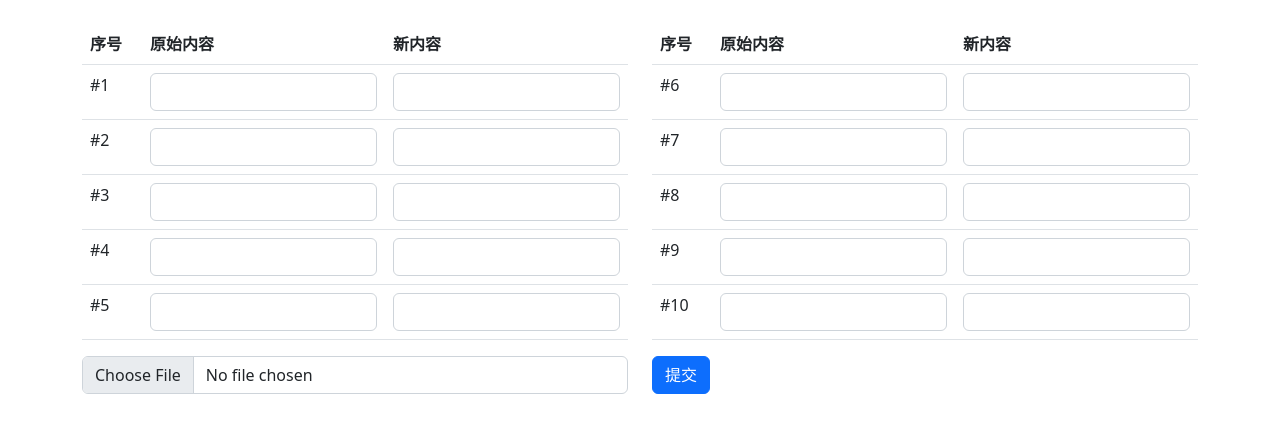
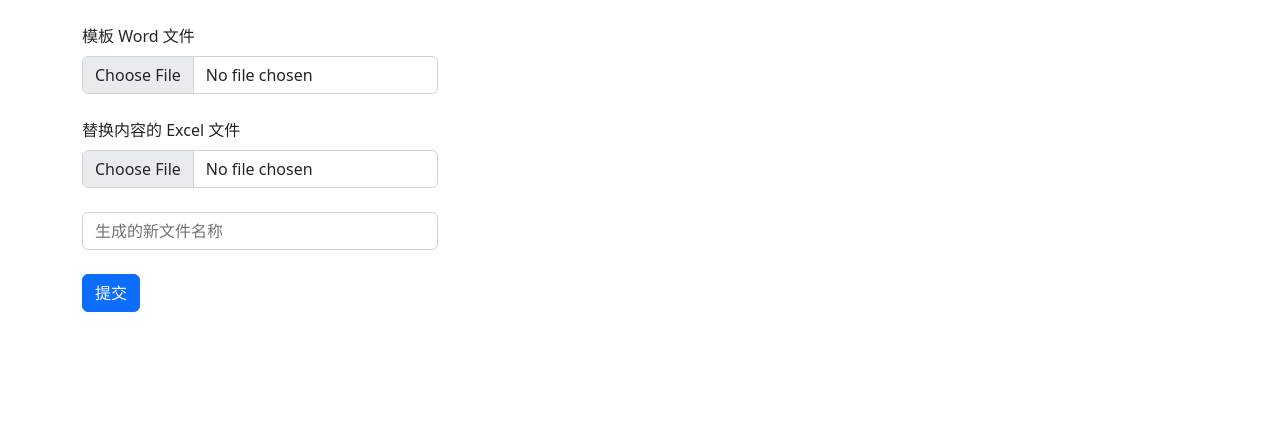
Before and after one commit to DeronW/lawyer-assistant, a Flask app: page /replace in a window 1280 px wide. Shown: the top 433 px of the page. Run offline with Flask 2, Linux system fonts and the light colour scheme; some libraries are stand-ins or nearby versions.

Commit message:
feat: add docx replacement

```diff
--- a/web/app.py
+++ b/web/app.py
@@ -1,6 +1,12 @@
-from flask import Flask, render_template, request
+from flask import Flask, render_template, request, flash, send_file
+from controllers.replace import gen_from_template
+from IPython import embed
+from werkzeug.wsgi import wrap_file
+from werkzeug.wrappers import Response
+from io import BytesIO
 
 app = Flask(__name__)
+app.config["SECRET_KEY"] = "the random string"
 
 
 @app.route("/")
@@ -15,14 +21,22 @@ def template():
 
 @app.route("/api/replace", methods=["POST"])
 def replace():
-    form = request.form
-    src1 = form.get("source1")
-    tar1 = form.get("target1")
     doc = request.files["docfile"]
+    xls = request.files["excelfile"]
 
-    print(src1, tar1)
-    print(doc)
-    return "123"
+    if doc.filename == "":
+        return render_template("replace.html", error="模板 Word 文件 不能为空")
+    if xls.filename == "":
+        return render_template("replace.html", error="替换内容的 Excel 文件 不能为空")
+
+    bs = gen_from_template(doc.stream, xls.stream)
+
+    return send_file(
+        bs,
+        mimetype="application/vnd.openxmlformats-officedocument.wordprocessingml.document",
+        as_attachment=True,
+        download_name="%s.docx" % (request.form["new_filename"] or doc.filename),
+    )
 
 
 if __name__ == "__main__":
--- a/web/requirements.txt
+++ b/web/requirements.txt
@@ -1,2 +1,4 @@
-flask==2.2.2
+flask==2.2.3
 python-docx==0.8.11
+openpyxl==3.1.2
+IPython==8.11.0
--- a/web/templates/replace.html
+++ b/web/templates/replace.html
@@ -1,133 +1,54 @@
 {% extends "layout.html" %} {% block body %}
 <br />
-<div class="container">
-  <form action="/api/replace" method="post" enctype="multipart/form-data">
-    <div class="row">
-      <div class="col">
-        <table class="table">
-          <thead>
-            <tr>
-              <th style="width: 60px">序号</th>
-              <th scope="col">原始内容</th>
-              <th scope="col">新内容</th>
-            </tr>
-          </thead>
-          <tbody>
-            <tr>
-              <td>#1</td>
-              <td>
-                <input name="source1" class="form-control" type="text" />
-              </td>
-              <td>
-                <input name="target1" class="form-control" type="text" />
-              </td>
-            </tr>
-            <tr>
-              <td>#2</td>
-              <td>
-                <input id="source1" class="form-control" type="text" />
-              </td>
-              <td>
-                <input id="target1" class="form-control" type="text" />
-              </td>
-            </tr>
-            <tr>
-              <td>#3</td>
-              <td>
-                <input id="source1" class="form-control" type="text" />
-              </td>
-              <td>
-                <input id="target1" class="form-control" type="text" />
-              </td>
-            </tr>
-            <tr>
-              <td>#4</td>
-              <td>
-                <input id="source1" class="form-control" type="text" />
-              </td>
-              <td>
-                <input id="target1" class="form-control" type="text" />
-              </td>
-            </tr>
-            <tr>
-              <td>#5</td>
-              <td>
-                <input id="source1" class="form-control" type="text" />
-              </td>
-              <td>
-                <input id="target1" class="form-control" type="text" />
-              </td>
-            </tr>
-          </tbody>
-        </table>
-      </div>
-      <div class="col">
-        <table class="table">
-          <thead>
-            <tr>
-              <th style="width: 60px">序号</th>
-              <th scope="col">原始内容</th>
-              <th scope="col">新内容</th>
-            </tr>
-          </thead>
-          <tbody>
-            <tr>
-              <td>#6</td>
-              <td>
-                <input id="source1" class="form-control" type="text" />
-              </td>
-              <td>
-                <input id="target1" class="form-control" type="text" />
-              </td>
-            </tr>
-            <tr>
-              <td>#7</td>
-              <td>
-                <input id="source1" class="form-control" type="text" />
-              </td>
-              <td>
-                <input id="target1" class="form-control" type="text" />
-              </td>
-            </tr>
-            <tr>
-              <td>#8</td>
-              <td>
-                <input id="source1" class="form-control" type="text" />
-              </td>
-              <td>
-                <input id="target1" class="form-control" type="text" />
-              </td>
-            </tr>
-            <tr>
-              <td>#9</td>
-              <td>
-                <input id="source1" class="form-control" type="text" />
-              </td>
-              <td>
-                <input id="target1" class="form-control" type="text" />
-              </td>
-            </tr>
-            <tr>
-              <td>#10</td>
-              <td>
-                <input id="source1" class="form-control" type="text" />
-              </td>
-              <td>
-                <input id="target1" class="form-control" type="text" />
-              </td>
-            </tr>
-          </tbody>
-        </table>
-      </div>
+<div class="container-sm">
+  <div class="row">
+    <div class="col-4">
+      {% if error %}
+      <div class="alert alert-danger">{{ error }}</div>
+      {% endif %}
+      <form action="/api/replace" target="_blank" method="post" enctype="multipart/form-data">
+        <label class="form-label">模板 Word 文件</label>
+        <input
+          title="file"
+          type="file"
+          name="docfile"
+          class="form-control"
+          placeholder="模板文件"
+          accept=".docx"
+          onchange="docxChange(this)"
+        />
+
+        <br />
+        <label class="form-label">替换内容的 Excel 文件</label>
+        <input
+          title="file"
+          type="file"
+          name="excelfile"
+          class="form-control"
+          accept=".xlsx"
+        />
+
+        <br />
+        <input
+          id="new_filename"
+          name="new_filename"
+          type="text"
+          class="form-control"
+          placeholder="生成的新文件名称"
+        />
+
+        <br />
+        <button type="submit" class="btn btn-primary">提交</button>
+      </form>
     </div>
-    <div class="row">
-      <div class="col">
-        <input title="file" type="file" name="docfile" class="form-control" />
-      </div>
-      <div class="col">
-        <button type="submit" class="btn btn-primary">提交</button>
-      </div>
-    </div>
-  </form>
+  </div>
 </div>
+
+<script>
+  function docxChange(input) {
+    const f = input.files[0];
+    window.docx = f;
+    $("#new_filename").val(f ? f.name.split(".").slice(0, -1).join(".") : "");
+  }
+</script>
 {% endblock %}
```
Also changed, not shown: web/controllers/replace.py (added, +69 -0 lines), web/docx.py (deleted, +0 -41 lines), README.md, web/README.md, 4 other files.
